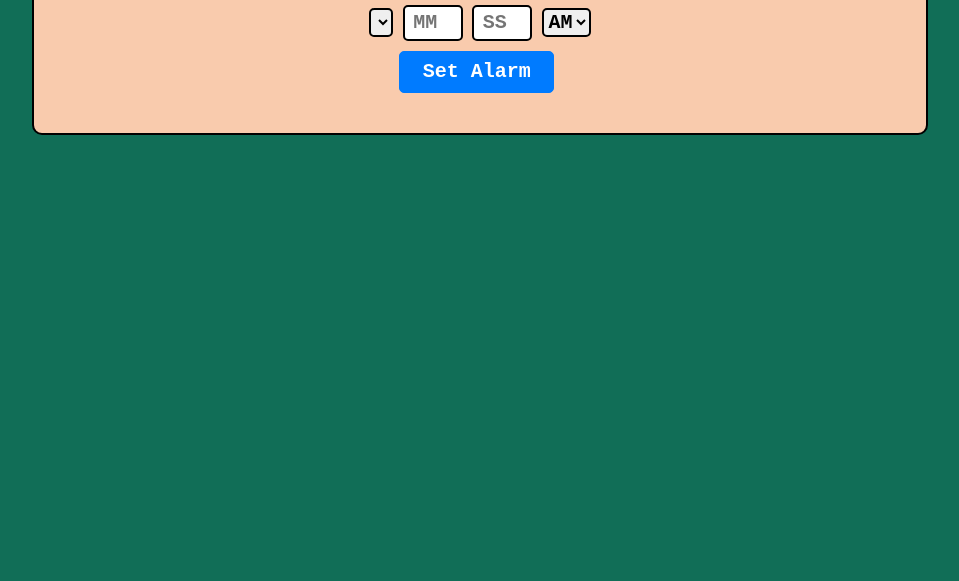
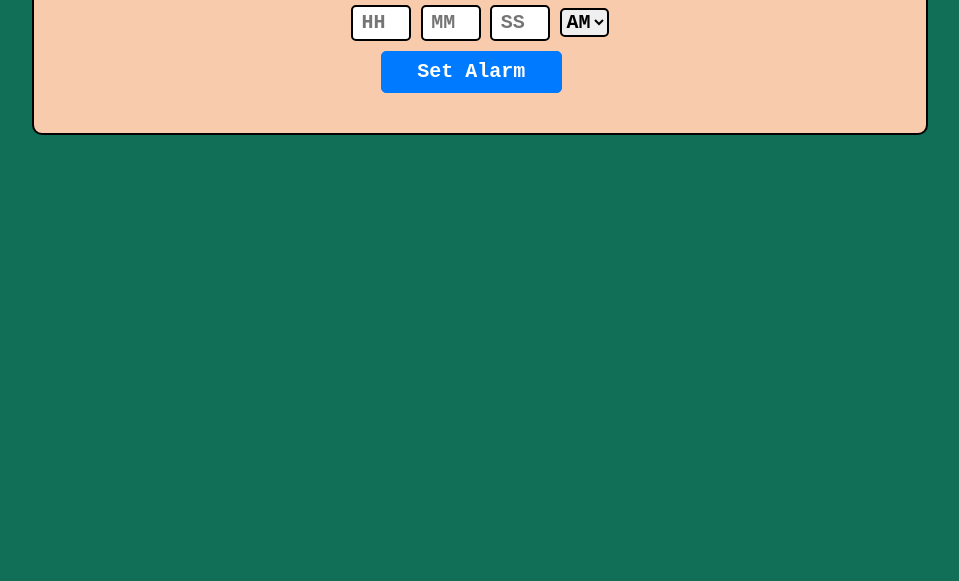
Before and after one commit to Rushabh025/Alarm_Clock, a plain HTML site: page index.html in a window 1280 px wide. Shown: the part 219-800 px from the top of the page, without its empty margins (136-1095 px from the left). Drawn offline with nearby package versions, Linux system fonts and the light colour scheme.

Commit message:
reverted back to original changes

```diff
--- a/index.html
+++ b/index.html
@@ -19,8 +19,8 @@
         <div class="setAlarmTime">
             <!-- input section for setting alarm time -->
             <form id="myClock">
-                <!-- <input type="number" id="hour" min="01" max="12" placeholder="HH"> -->
-                <select id="hour" placeholder="HH">
+                <input type="number" id="hour" min="01" max="12" placeholder="HH">
+                <!-- <select id="hour" placeholder="HH"> -->
                 </select>
                 <input type="number" id="minute" min="00" max="59" placeholder="MM">
                 <input type="number" id="second" min="00" max="59" placeholder="SS">
```
